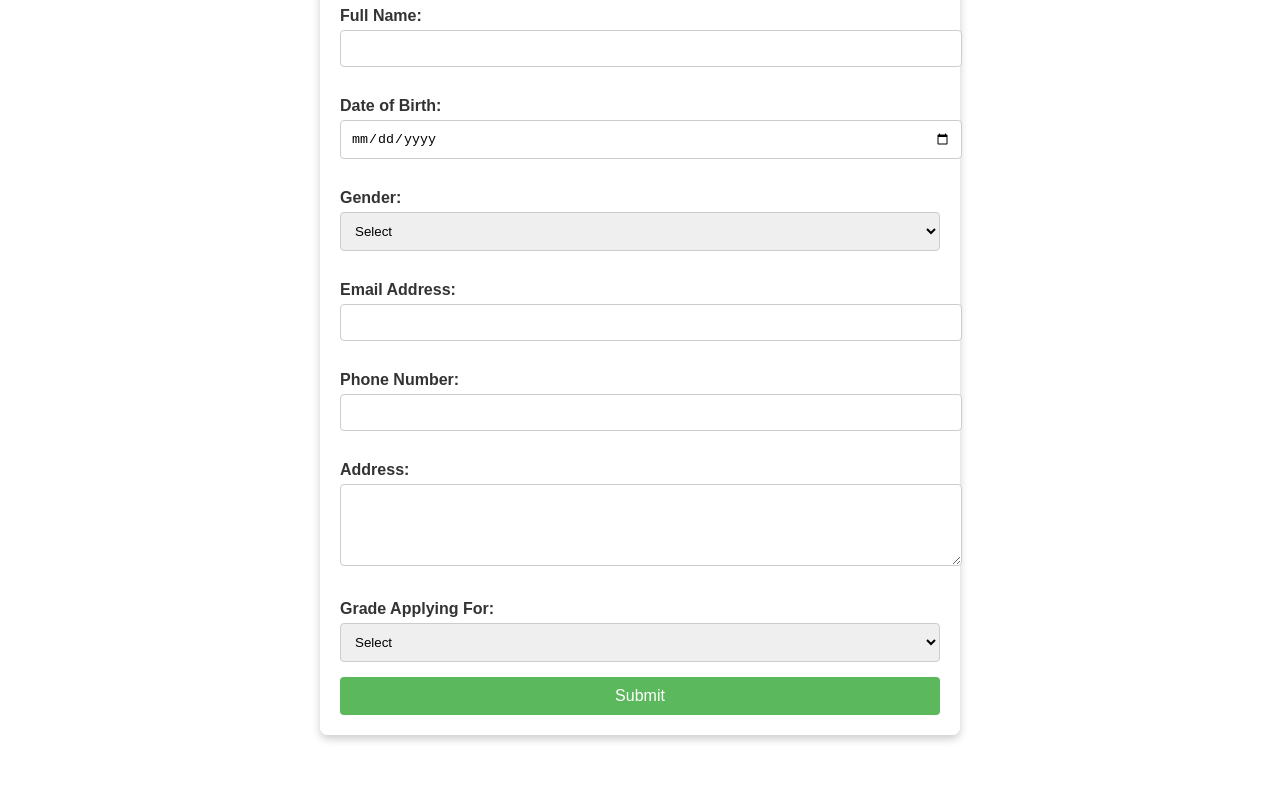
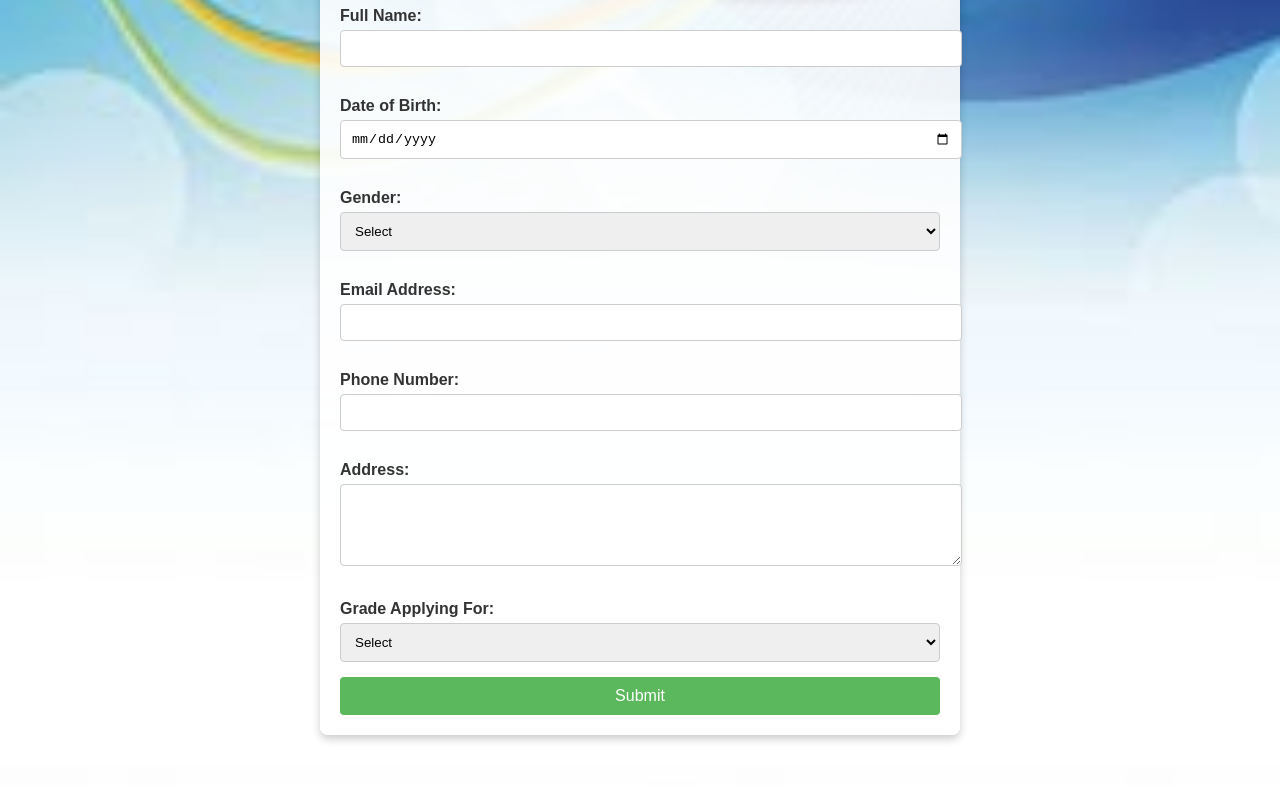
Before and after one commit to shumaila1823/admission-form, a plain HTML site: page index.html in a window 1280 px wide. Shown: the part 143-928 px from the top of the page. Drawn offline with Linux system fonts and the light colour scheme.

Commit message:
Update index.html

```diff
--- a/index.html
+++ b/index.html
@@ -7,7 +7,7 @@
     <style>
         body {
             font-family: Arial, sans-serif;
-            background-image: url('shumaila1823/admission-form/pics/bf2834b9fcbc95875b6e64b7ddd4caa4.jpg');
+            background-image: url('pics/bf2834b9fcbc95875b6e64b7ddd4caa4.jpg');
             background-size: cover;
             background-repeat: no-repeat;
             background-attachment: fixed;
```
